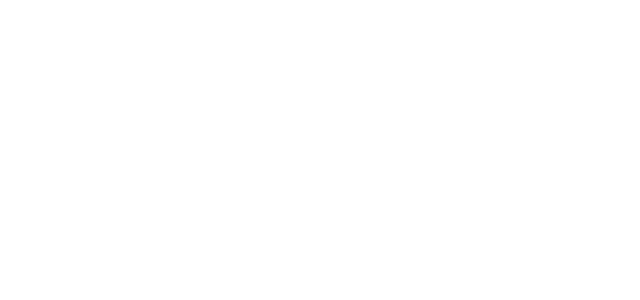
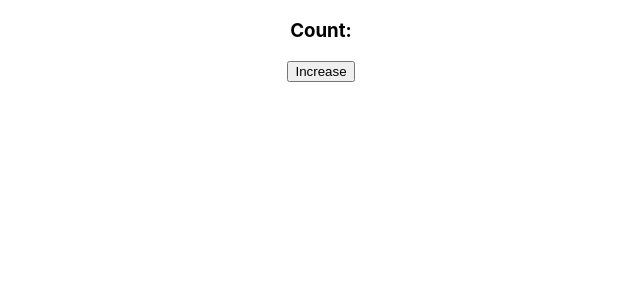
Before and after one commit to JuwelShaikh/react-core-concepts1, a React (Create React App) app: page / in a window 1280 px wide. Shown: the top 300 px of the page, without its empty margins (319-959 px from the left). Built offline with nearby package versions, Linux system fonts and the light colour scheme.

Commit message:
Design added

```diff
--- a/src/App.js
+++ b/src/App.js
@@ -4,9 +4,18 @@
 function App() {
   return (
     <div className="App">
-
+      <Counter></Counter>
     </div>
   );
 }
 
+function Counter (){
+  return(
+    <div className='count'>
+      <h3>Count: </h3>
+      <button>Increase</button>
+    </div>
+  )
+}
+
 export default App;
```
